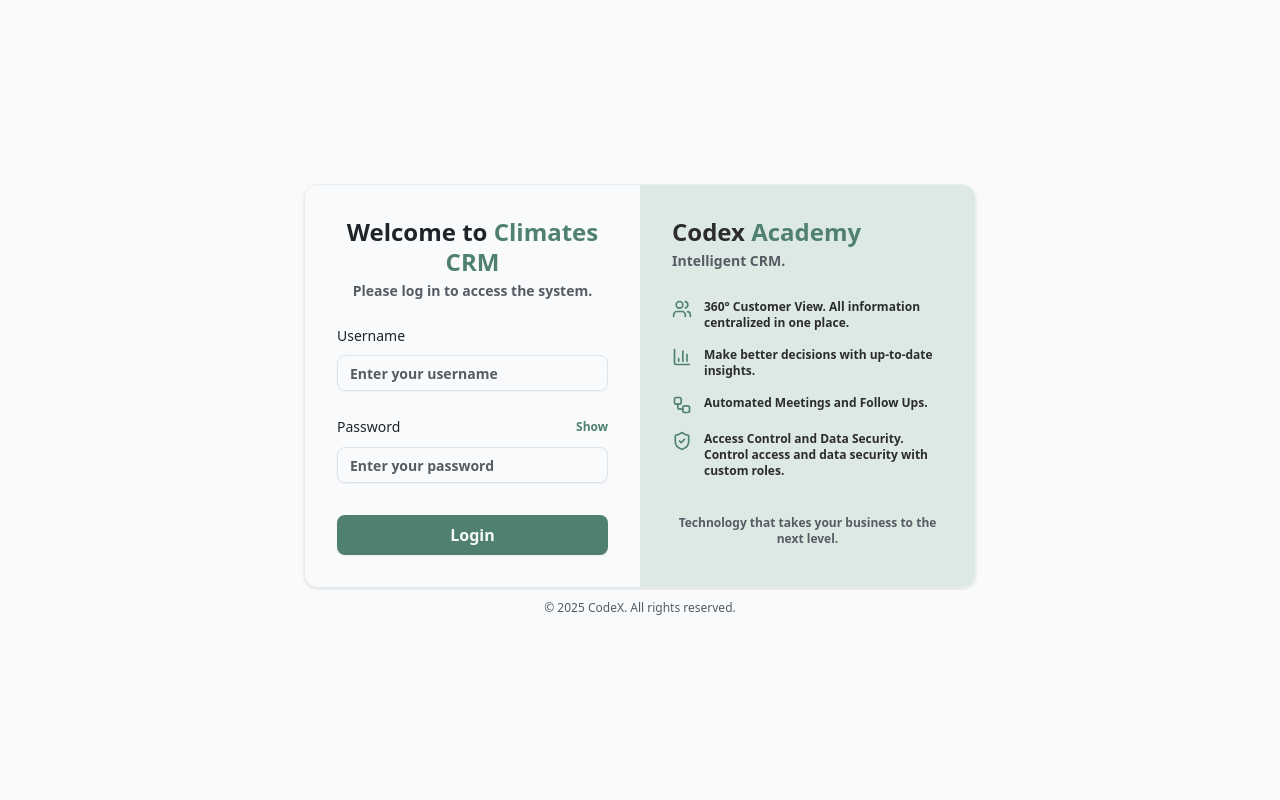
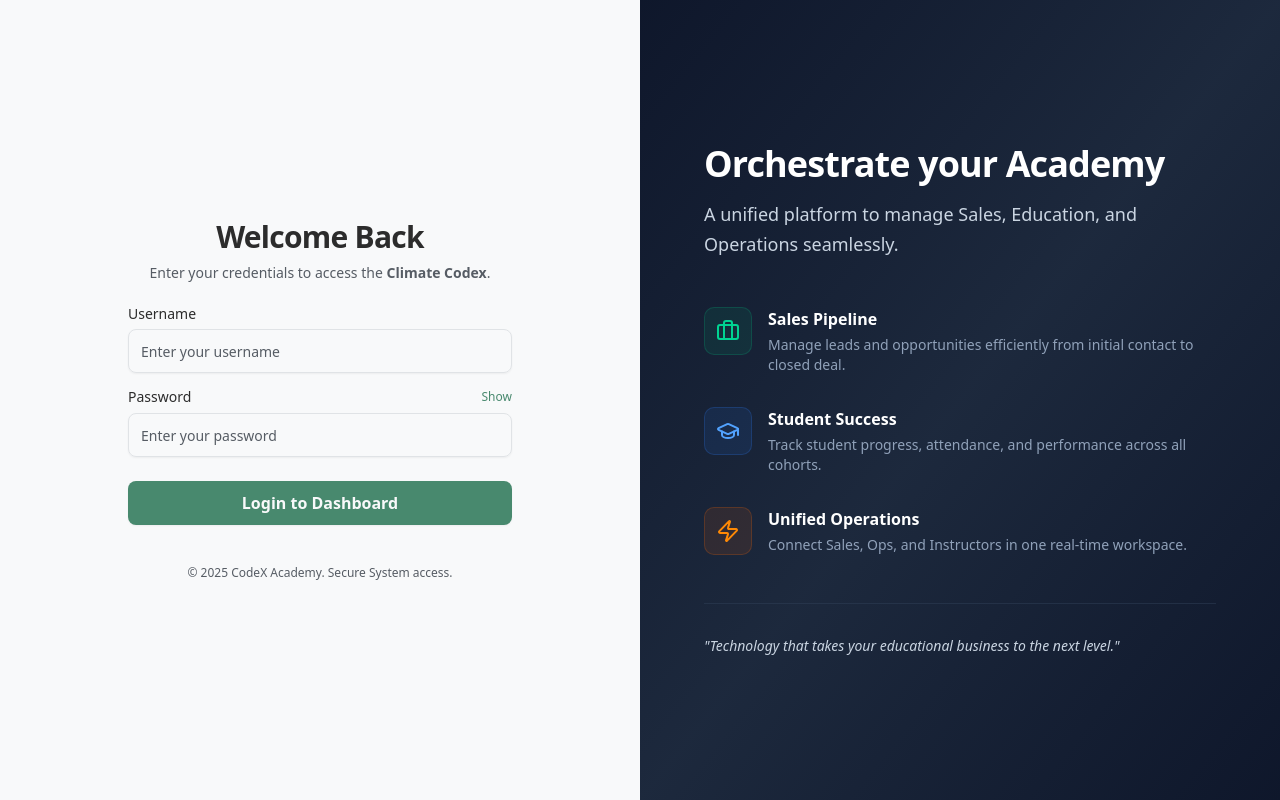
Before and after one commit to dev-codex-academy/climate-codex, a React (Vite) app: page /login in a window 1280 px wide. Built offline with nearby package versions, Linux system fonts and the light colour scheme; no server answers.

Commit message:
Redesign the login page with a new two-column layout, updated styling, and refined content, removing the marketing section.

```diff
--- a/src/index.css
+++ b/src/index.css
@@ -1,5 +1,5 @@
 @import "tailwindcss";
-@import "tw-animate-css";
+
 
 @custom-variant dark (&:is(.dark *));
 
@@ -7,16 +7,16 @@
   /* --------- Colors Codex -------------- */
 
   --color-codex-primary: #4F8071;
-  /* Green */
+
   --color-codex-secondary: #1E242A;
-  /* Black */
+
   --color-codex-terciario: #396bc2;
-  /* Blue */
+
   --color-codex-cuaternario: #F6F4EF;
-  /* Gray Coffee */
+
 
   --color-codex-fondo-primary: #4F8071;
-  /* Green */
+
   --color-codex-fondo-primary-variante1: #ddeae4;
   --color-codex-fondo-primary-variante2: #bad5cb;
   --color-codex-fondo-primary-variante3: #3d6459;
@@ -421,10 +421,10 @@
 html,
 body,
 #root {
-  height: 100%;
+  min-height: 100vh;
 }
 
 body {
-  overflow: hidden;
-  /* Scroll handled by internal containers */
+  overflow-y: auto;
+  overflow-x: hidden;
 }
--- a/src/layout/AdminLayout.jsx
+++ b/src/layout/AdminLayout.jsx
@@ -27,7 +27,7 @@ function AdminLayoutContent() {
                     </div>
                 </header>
 
-                <div className="flex flex-1 flex-col gap-4 p-4 pt-0 overflow-y-auto">
+                <div className="flex flex-1 flex-col gap-4 p-4 pt-0">
                     <Outlet />
                 </div>
             </SidebarInset>
--- a/src/pages/LeadDetail.jsx
+++ b/src/pages/LeadDetail.jsx
@@ -290,9 +290,9 @@ export const LeadDetail = () => {
     }
 
     return (
-        <div className="flex flex-col h-full bg-background">
+        <div className="min-h-screen bg-background flex flex-col">
             {/* Header */}
-            <div className="border-b px-6 py-4 flex items-center justify-between bg-card">
+            <div className="sticky top-0 z-10 border-b px-6 py-4 flex items-center justify-between bg-card shrink-0">
                 <div className="flex items-center gap-4">
                     <Button variant="ghost" size="icon" onClick={() => navigate(-1)}>
                         <ArrowLeft className="h-5 w-5" />
@@ -315,7 +315,7 @@ export const LeadDetail = () => {
             </div>
 
             {/* Scrollable Content */}
-            <div className="flex-1 overflow-y-auto p-6 max-w-6xl mx-auto w-full">
+            <div className="flex-1 p-6 max-w-6xl mx-auto w-full">
                 {error && (
                     <div className="p-4 mb-6 text-sm text-red-500 bg-red-50 rounded-md border border-red-200">
                         {error}
--- a/src/pages/Login.jsx
+++ b/src/pages/Login.jsx
@@ -1,9 +1,8 @@
 import { cn } from "@/lib/utils";
 import { Button } from "@/components/ui/button";
-import { Card, CardContent } from "@/components/ui/card";
 import { Input } from "@/components/ui/input";
 import { Label } from "@/components/ui/label";
-import { ShieldCheck, BarChart3, Workflow, Users } from "lucide-react";
+import { ShieldCheck, BarChart3, Users, GraduationCap, Briefcase, Zap } from "lucide-react";
 import { useLogin } from "@/hooks/useLogin";
 import { Modal } from "@/components/Modal";
 import { Form } from "@/components/Form";
@@ -55,7 +54,6 @@ export const Login = ({ className, ...props }) => {
 
   const handleCloseModal = () => {
     setIsModalOpen(false);
-
     setUser("");
     setPassword("");
     setShowPass(false);
@@ -64,15 +62,14 @@ export const Login = ({ className, ...props }) => {
   const handlePass = async (newPass) => {
     const { password, confirmar_contrasenia } = newPass;
 
-    // Validate that passwords match
     if (password !== confirmar_contrasenia) {
       setNotification({
         message: "Passwords do not match.",
         type: "warning",
       });
-
       return;
     }
+
     const resetForm = async () => {
       setUser("");
       setPassword("");
@@ -81,63 +78,53 @@ export const Login = ({ className, ...props }) => {
 
     await handleSaveCrud(
       newPass,
-      //patchPassUsuario,
       resetForm,
       setNotification,
       setIsModalOpen
     );
   };
+
   return (
     <>
-      <div className="relative min-h-screen grid place-items-center bg-gray-50 dark:bg-codex-fondo-secondary">
-        <div
-          className={cn(
-            "w-full max-w-md md:max-w-2xl px-4 md:px-6 lg:px-0",
-            className
-          )}
-          {...props}
-        >
-          <Card className="overflow-hidden border-border/60 py-0">
-            <CardContent className="grid p-0 md:grid-cols-2 md:items-start">
-              <form className="p-6 md:p-8" onSubmit={handleSubmit}>
-                <div className="flex flex-col gap-7">
-                  <div className="flex flex-col items-center text-center md:items-center gap-1">
-                    <h1 className="text-2xl font-bold leading-tight">
-                      Welcome to{" "}
-                      <span className="font-black text-codex-texto-primary dark:text-codex-texto-primary-variante2">Climates CRM</span>
-                    </h1>
-                    <p className="text-muted-foreground text-sm ">
-                      Please log in to access the system.
+      <div className="w-full h-screen lg:grid lg:grid-cols-2">
+        {/* Left Side: Login Form */}
+        <div className="flex items-center justify-center py-12 px-8 bg-background">
+          <div className="mx-auto grid w-full max-w-sm gap-6">
+            <div className="grid gap-2 text-center">
+              <h1 className="text-3xl font-bold tracking-tight">Welcome Back</h1>
+              <p className="text-muted-foreground text-sm">
+                Enter your credentials to access the <strong>Climate Codex</strong>.
               </p>
             </div>
 
-                  {error ? (
-                    <div className="rounded-md border border-red-200 bg-red-50 px-3 py-2 text-xs text-red-700">
+            <form onSubmit={handleSubmit} className="grid gap-4">
+              {error && (
+                <div className="rounded-md border border-red-200 bg-red-50 p-3 text-sm text-red-700 font-medium">
                   {error}
                 </div>
-                  ) : null}
+              )}
 
-                  <div className="grid gap-3">
+              <div className="grid gap-2">
                 <Label htmlFor="usuario">Username</Label>
                 <Input
                   id="usuario"
-                      name="usuario"
                   type="text"
                   placeholder="Enter your username"
                   required
                   value={usuario}
                   onChange={(e) => setUser(e.target.value)}
                   disabled={loading}
+                  className="h-11"
                 />
               </div>
 
-                  <div className="grid gap-3">
+              <div className="grid gap-2">
                 <div className="flex items-center justify-between">
                   <Label htmlFor="password">Password</Label>
                   <button
                     type="button"
                     onClick={() => setShowPass((s) => !s)}
-                        className="text-xs text-codex-texto-primary dark:text-codex-texto-primary-variante2 hover:underline"
+                    className="text-xs font-medium text-primary hover:underline"
                     tabIndex={-1}
                   >
                     {showPass ? "Hide" : "Show"}
@@ -152,64 +139,89 @@ export const Login = ({ className, ...props }) => {
                   value={password}
                   onChange={(e) => setPassword(e.target.value)}
                   disabled={loading}
+                  className="h-11"
                 />
               </div>
 
               <Button
                 type="submit"
                 disabled={loading}
-                    className="w-full mt-1 py-5 text-base font-semibold transition-all duration-300 hover:scale-[1.02] active:scale-[0.98] cursor-pointer disabled:opacity-50 disabled:cursor-not-allowed
-                    bg-codex-fondo-primary dark:bg-codex-fondo-primary-variante2 hover:bg-codex-fondo-primary-variante3 dark:hover:bg-codex-fondo-primary hover:text-codex-texto-on-primary dark:hover:text-codex-texto-on-primary-variante2
-                    "
+                className="w-full mt-2 h-11 text-base font-semibold transition-all duration-300 hover:shadow-md active:scale-[0.99]"
               >
-                    {loading ? "Loading..." : "Login"}
+                {loading ? (
+                  <div className="flex items-center gap-2">
+                    <span className="h-4 w-4 animate-spin rounded-full border-2 border-current border-t-transparent" />
+                    Logging in...
+                  </div>
+                ) : (
+                  "Login to Dashboard"
+                )}
               </Button>
-                </div>
             </form>
 
-              <div className="hidden md:flex relative z-10 h-full w-full p-8 flex-col justify-start gap-7 text-foreground bg-codex-fondo-primary-variante1 dark:bg-codex-fondo-terciario-variante3">
-                <div className="space-y-1 text-center md:text-left">
-                  <h1 className="text-2xl font-bold leading-tight">
-                    Codex <span className="text-codex-texto-primary dark:text-codex-texto-primary-variante2 font-black">Academy</span>
-                  </h1>
-                  <p className="text-sm text-muted-foreground">
-                    Intelligent CRM.
+            <div className="text-center text-xs text-muted-foreground mt-4">
+              © {new Date().getFullYear()} CodeX Academy. Secure System access.
+            </div>
+          </div>
+        </div>
+
+        {/* Right Side: Branding & Features */}
+        <div className="hidden lg:flex flex-col relative justify-center p-12 bg-slate-900 text-white overflow-hidden">
+          {/* Abstract Background Elements if needed, or just solid color */}
+          <div className="absolute inset-0 bg-gradient-to-br from-slate-900 via-slate-800 to-slate-900" />
+
+          <div className="relative z-10 max-w-lg mx-auto space-y-12">
+            <div className="space-y-4">
+              <h2 className="text-4xl font-extrabold tracking-tight">
+                Orchestrate your Academy
+              </h2>
+              <p className="text-lg text-slate-300 leading-relaxed">
+                A unified platform to manage Sales, Education, and Operations seamlessly.
               </p>
             </div>
 
-                <ul className="grid gap-4 text-xs">
-                  <li className="flex items-start gap-3">
-                    <Users className="size-5 text-codex-texto-primary dark:text-codex-texto-terciario-variante3 shrink-0" />
-                    360° Customer View.
-                    All information centralized in one place.
-                  </li>
-                  <li className="flex items-start gap-3">
-                    <BarChart3 className="size-5 text-codex-texto-primary dark:text-codex-texto-terciario-variante3 shrink-0" />
-                    Make better decisions with up-to-date insights.
-                  </li>
-                  <li className="flex items-start gap-3">
-                    <Workflow className="size-5 text-codex-texto-primary dark:text-codex-texto-terciario-variante3 shrink-0" />
-                    Automated Meetings and Follow Ups.
-                  </li>
-                  <li className="flex items-start gap-3">
-                    <ShieldCheck className="size-5 text-codex-texto-primary dark:text-codex-texto-terciario-variante3 shrink-0" />
-                    Access Control and Data Security.
-                    Control access and data security with custom roles.
-                  </li>
-                </ul>
-
-                <p className="text-xs text-muted-foreground text-center mt-2">
-                  Technology that takes your business to the next level.
-                </p>
+            <div className="grid gap-8">
+              <div className="flex gap-4">
+                <div className="flex h-12 w-12 shrink-0 items-center justify-center rounded-lg bg-emerald-500/10 border border-emerald-500/20">
+                  <Briefcase className="h-6 w-6 text-emerald-400" />
                 </div>
-            </CardContent>
-          </Card>
-
-          <div className="text-muted-foreground *:[a]:hover:text-primary text-center text-xs text-balance mt-3">
-            © {new Date().getFullYear()} CodeX. All rights reserved.
+                <div>
+                  <h3 className="font-semibold text-white mb-1">Sales Pipeline</h3>
+                  <p className="text-sm text-slate-400">Manage leads and opportunities efficiently from initial contact to closed deal.</p>
+                </div>
               </div>
 
-          {/* Modal  */}
+              <div className="flex gap-4">
+                <div className="flex h-12 w-12 shrink-0 items-center justify-center rounded-lg bg-blue-500/10 border border-blue-500/20">
+                  <GraduationCap className="h-6 w-6 text-blue-400" />
+                </div>
+                <div>
+                  <h3 className="font-semibold text-white mb-1">Student Success</h3>
+                  <p className="text-sm text-slate-400">Track student progress, attendance, and performance across all cohorts.</p>
+                </div>
+              </div>
+
+              <div className="flex gap-4">
+                <div className="flex h-12 w-12 shrink-0 items-center justify-center rounded-lg bg-orange-500/10 border border-orange-500/20">
+                  <Zap className="h-6 w-6 text-orange-400" />
+                </div>
+                <div>
+                  <h3 className="font-semibold text-white mb-1">Unified Operations</h3>
+                  <p className="text-sm text-slate-400">Connect Sales, Ops, and Instructors in one real-time workspace.</p>
+                </div>
+              </div>
+            </div>
+
+            <div className="pt-8 border-t border-slate-700/50">
+              <blockquote className="text-slate-300 italic text-sm">
+                "Technology that takes your educational business to the next level."
+              </blockquote>
+            </div>
+          </div>
+        </div>
+      </div>
+
+      {/* Modal for Password Change */}
       <Modal
         isOpen={isModalOpen}
         onClose={handleCloseModal}
@@ -226,9 +238,8 @@ export const Login = ({ className, ...props }) => {
           onSubmit={handlePass}
         />
       </Modal>
-        </div>
-      </div>
 
+      {/* Notification Toast */}
       {notification && (
         <Notification
           message={notification.message}
```
Lines whose indentation alone changed are shown as unchanged.
